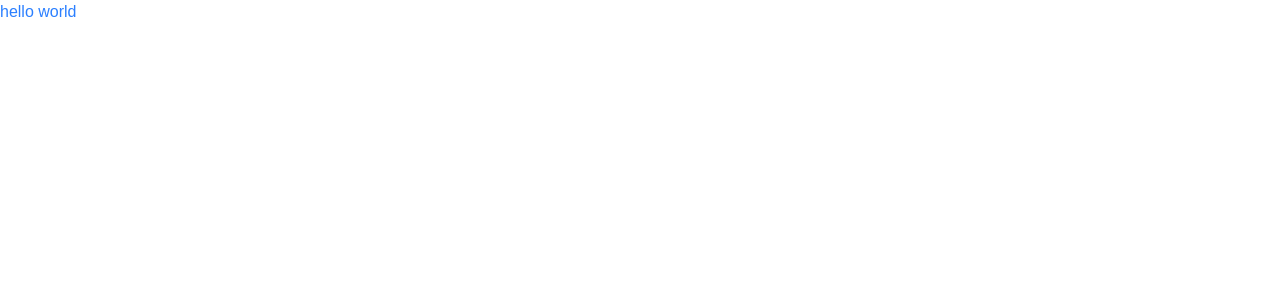
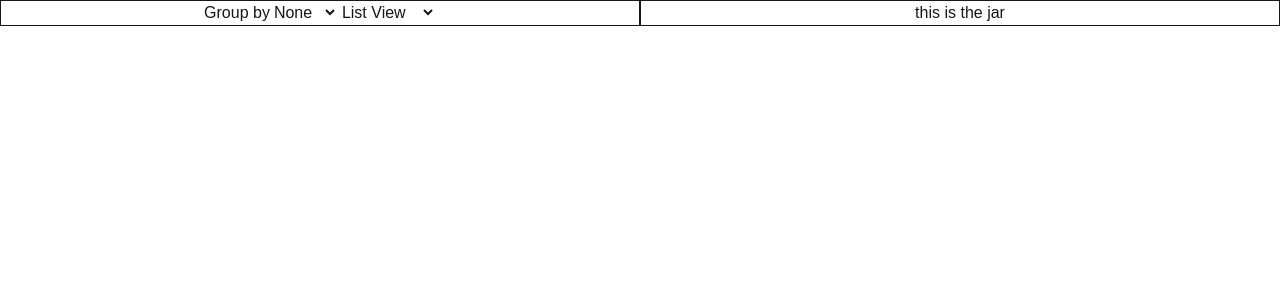
Before and after one commit to lukechamberland/fruit-list, a Next.js app: page / in a window 1280 px wide. Shown: the top 300 px of the page. Built offline with nearby package versions, Linux system fonts and the light colour scheme; no server answers.

Commit message:
build structure and rough placement

```diff
--- /dev/null
+++ b/app/interfaces.ts
@@ -0,0 +1,16 @@
+export interface Nutritions {
+  calories: number;
+  carbohydrates: number;
+  fat: number;
+  protein: number;
+  sugar: number;
+}
+
+export interface Fruit {
+  family: string;
+  genus: string;
+  id: number;
+  name: string;
+  nutritions: Nutritions;
+  order: string;
+}
--- /dev/null
+++ b/app/list-components/List.tsx
@@ -0,0 +1,55 @@
+"use client";
+import { useState, useEffect } from "react";
+import { Fruit } from "../interfaces.ts";
+
+export default function List() {
+  useEffect(() => {
+    async function fetchFruits(): Promise<Fruit[]> {
+      const data = await fetch("https://fruity-proxy.vercel.app/api/fruits", {
+        headers: {
+          "x-api-key": "fruit-api-challenge-2025",
+        },
+      });
+
+      const parsedData = await data.json();
+      console.log(parsedData);
+    }
+
+    fetchFruits();
+  }, []);
+
+  function FruitList() {
+    return (
+      <div className="flex justify-center border border-black-500 w-full">
+        <div>
+          <label htmlFor="fruit property">Group by</label>
+          <select name="fruit property" id="fruit property">
+            <option value="None">None</option>
+            <option value="Family">Family</option>
+            <option value="Order">Order</option>
+            <option value="Genus">Genus</option>
+          </select>
+          <select name="view" id="view">
+            <option value="List">List View</option>
+            <option value="List">Table View</option>
+          </select>
+        </div>
+      </div>
+    );
+  }
+
+  function JarList() {
+    return (
+      <div className="flex justify-center border border-black-500 w-full">
+        this is the jar
+      </div>
+    );
+  }
+
+  return (
+    <div className="flex justify-space-between">
+      <FruitList />
+      <JarList />
+    </div>
+  );
+}
--- a/app/page.tsx
+++ b/app/page.tsx
@@ -1,7 +1,9 @@
+import List from "./list-components/List";
+
 export default function Home() {
   return (
-    <div className="text-blue-500">
-      hello world
+    <div>
+      <List />
     </div>
   );
 }
```
